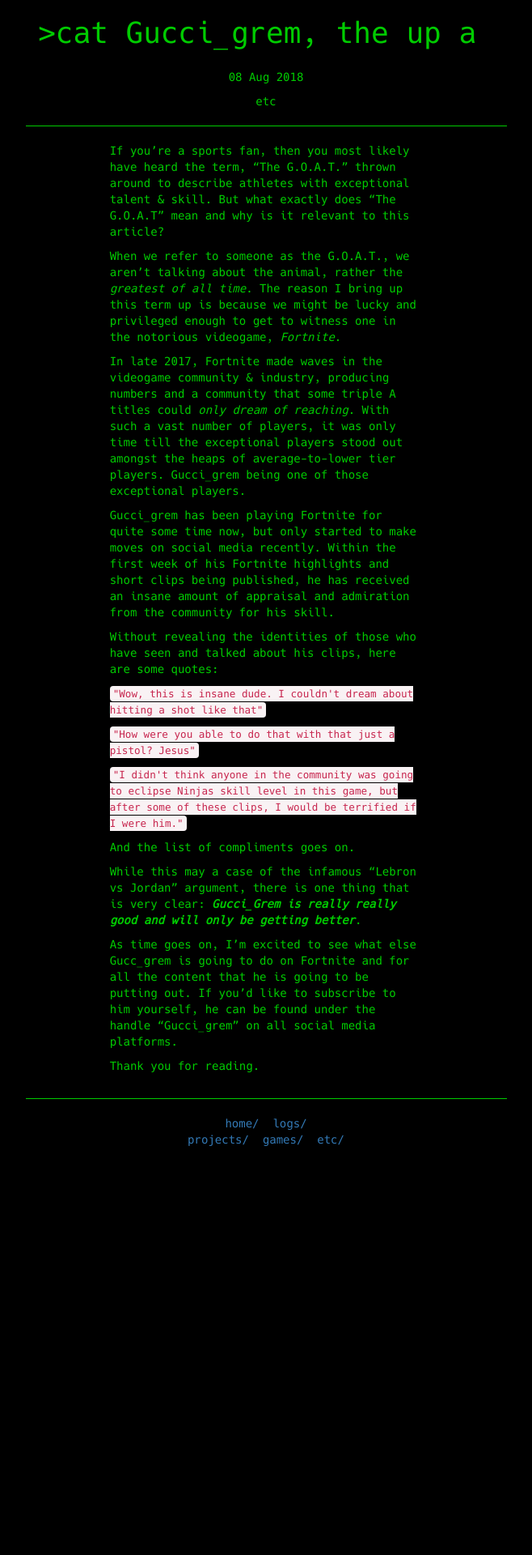
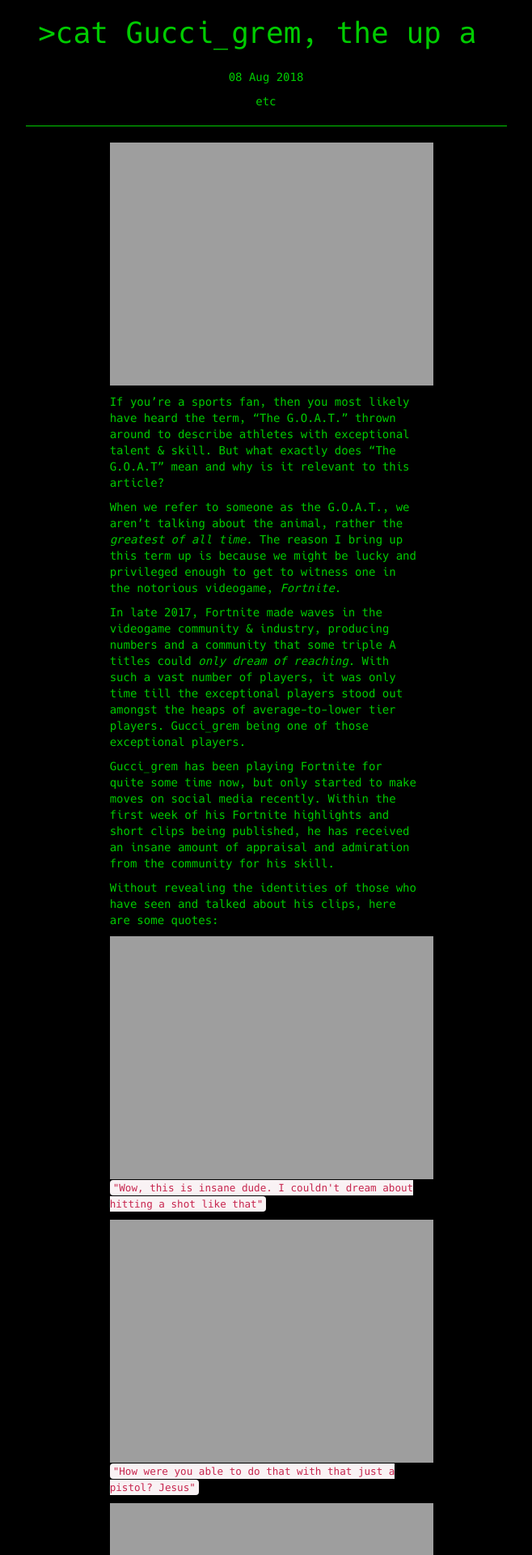
Before and after one commit to vmarcella/cenz.me, a Jekyll site: the page built from _posts/2018-04-08-gucci_grem.md, in a window 1280 px wide. Shown: the top 1920 px of the page at 81% size, without its empty margins (311-969 px from the left). Built offline with Jekyll 4.4.1, drawn with Linux system fonts in a browser that asks for light colours; before the commit the page ends 1417 px from its top, so only the background shows below that; some of the changed text lies outside the part shown.

Commit message:
Added all photos, hopefully the last update for this post

```diff
--- a/_posts/2018-04-08-gucci_grem.md
+++ b/_posts/2018-04-08-gucci_grem.md
@@ -7,7 +7,8 @@
 category: etc
 permalink: /etc/gucci_grem.html
 ---
-[logo]: {{site.url}}/assets/images/nite1.png "nite1"
+![Dub]({{site.url}}/assets/images/nite1.png)
+
 If you're a sports fan, then you most likely have heard the term, "The G.O.A.T." thrown around to describe athletes with exceptional talent & skill. But what exactly does "The G.O.A.T" mean and why is it relevant to this article?
 
 When we refer to someone as the G.O.A.T., we aren't talking about the animal, rather the *greatest of all time*. The reason I bring up this term up is because we might be lucky and privileged enough to get to witness one in the notorious videogame, *Fortnite*.
@@ -18,16 +19,19 @@
 
 Without revealing the identities of those who have seen and talked about his clips, here are some quotes:
 
+![Snipe]({{site.url}}/assets/images/nite4.png)
 `"Wow, this is insane dude. I couldn't dream about hitting a shot like that"`<br>
 
+![Pistol shot]({{site.url}}/assets/images/nite2.png)
 `"How were you able to do that with that just a pistol? Jesus"`<br>
 
+![Crossbow shot]({{site.url}}/assets/images/nite3.png)
 `"I didn't think anyone in the community was going to eclipse Ninjas skill level in this game, but after some of these clips, I would be terrified if I were him."`<br>
 
 And the list of compliments goes on.
 
 While this may a case of the infamous "Lebron vs Jordan" argument, there is one thing that is very clear: ***Gucci_Grem is really really good and will only be getting better***.
 
-As time goes on, I'm excited to see what else Gucc_grem is going to do on Fortnite and for all the content that he is going to be putting out. If you'd like to subscribe to him yourself, he can be found under the handle "Gucci_grem" on all social media platforms.
+As time goes on, I'm excited to see what else Gucci_grem is going to do on Fortnite and for all the content that he is going to be putting out. If you'd like to subscribe to him yourself, he can be found under the handle "Gucci_grem" on all social media platforms.
 
 Thank you for reading.
```
